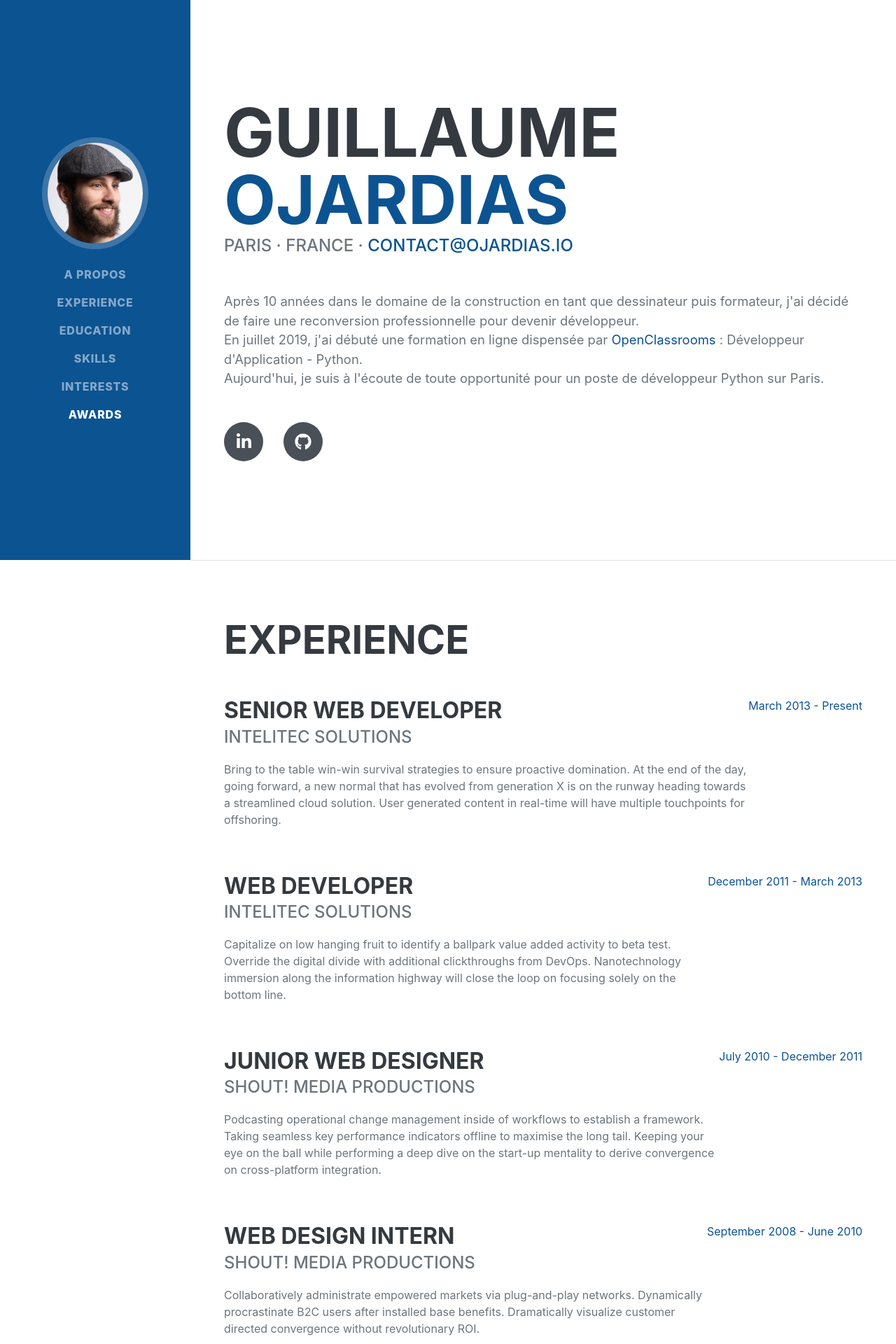
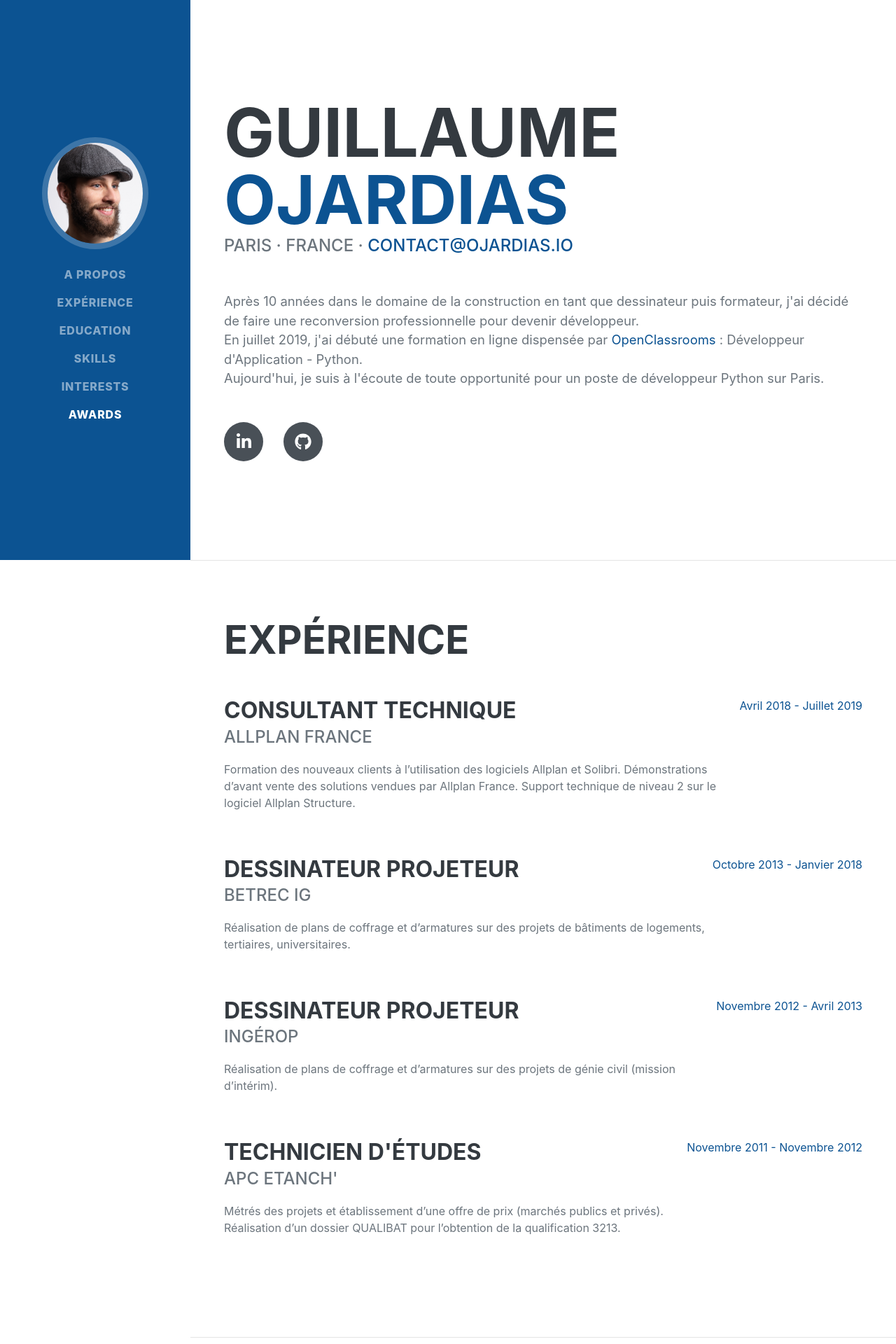
Before and after one commit to GuillaumeOj/Resume, a Django app: page / in a window 1280 px wide. Shown: the top 1920 px of the page at 70% size. Run offline with Django 3.2, Linux system fonts and the light colour scheme; style sheets or scripts are compiled from the project's sources; some libraries are stand-ins or nearby versions; some web fonts are replaced.

Commit message:
Change the content in the section 'experience'

```diff
--- a/resume/templates/resume/index.html
+++ b/resume/templates/resume/index.html
@@ -41,7 +41,7 @@
 					<a class="nav-link js-scroll-trigger" href="#about">A propos</a>
 				</li>
 				<li class="nav-item">
-					<a class="nav-link js-scroll-trigger" href="#experience">Experience</a>
+					<a class="nav-link js-scroll-trigger" href="#experience">Expérience</a>
 				</li>
 				<li class="nav-item">
 					<a class="nav-link js-scroll-trigger" href="#education">Education</a>
@@ -61,65 +61,7 @@
 	<!-- Page Content-->
 	<div class="container-fluid p-0">
 		{% include "resume/index/_about.html" %}
-		<!-- Experience-->
-		<section class="resume-section" id="experience">
-			<div class="resume-section-content">
-				<h2 class="mb-5">Experience</h2>
-				<div class="d-flex flex-column flex-md-row justify-content-between mb-5">
-					<div class="flex-grow-1">
-						<h3 class="mb-0">Senior Web Developer</h3>
-						<div class="subheading mb-3">Intelitec Solutions</div>
-						<p>Bring to the table win-win survival strategies to ensure proactive
-							domination. At the end of the day, going forward, a new normal
-							that has evolved from generation X is on the runway heading
-							towards a streamlined cloud solution. User generated content in
-							real-time will have multiple touchpoints for offshoring.</p>
-					</div>
-					<div class="flex-shrink-0"><span class="text-primary">March 2013 -
-							Present</span></div>
-				</div>
-				<div class="d-flex flex-column flex-md-row justify-content-between mb-5">
-					<div class="flex-grow-1">
-						<h3 class="mb-0">Web Developer</h3>
-						<div class="subheading mb-3">Intelitec Solutions</div>
-						<p>Capitalize on low hanging fruit to identify a ballpark value added
-							activity to beta test. Override the digital divide with
-							additional clickthroughs from DevOps. Nanotechnology immersion
-							along the information highway will close the loop on focusing
-							solely on the bottom line.</p>
-					</div>
-					<div class="flex-shrink-0"><span class="text-primary">December 2011 - March
-							2013</span></div>
-				</div>
-				<div class="d-flex flex-column flex-md-row justify-content-between mb-5">
-					<div class="flex-grow-1">
-						<h3 class="mb-0">Junior Web Designer</h3>
-						<div class="subheading mb-3">Shout! Media Productions</div>
-						<p>Podcasting operational change management inside of workflows to
-							establish a framework. Taking seamless key performance
-							indicators offline to maximise the long tail. Keeping your eye
-							on the ball while performing a deep dive on the start-up
-							mentality to derive convergence on cross-platform integration.
-						</p>
-					</div>
-					<div class="flex-shrink-0"><span class="text-primary">July 2010 - December
-							2011</span></div>
-				</div>
-				<div class="d-flex flex-column flex-md-row justify-content-between">
-					<div class="flex-grow-1">
-						<h3 class="mb-0">Web Design Intern</h3>
-						<div class="subheading mb-3">Shout! Media Productions</div>
-						<p>Collaboratively administrate empowered markets via plug-and-play
-							networks. Dynamically procrastinate B2C users after installed
-							base benefits. Dramatically visualize customer directed
-							convergence without revolutionary ROI.</p>
-					</div>
-					<div class="flex-shrink-0"><span class="text-primary">September 2008 - June
-							2010</span></div>
-				</div>
-			</div>
-		</section>
-		<hr class="m-0" />
+		{% include "resume/index/_experience.html" %}
 		<!-- Education-->
 		<section class="resume-section" id="education">
 			<div class="resume-section-content">
--- /dev/null
+++ b/resume/templates/resume/index/_experience.html
@@ -0,0 +1,54 @@
+<!-- Experience-->
+<section class="resume-section" id="experience">
+	<div class="resume-section-content">
+		<h2 class="mb-5">Expérience</h2>
+		<div class="d-flex flex-column flex-md-row justify-content-between mb-5">
+			<div class="flex-grow-1">
+				<h3 class="mb-0">Consultant technique</h3>
+				<div class="subheading mb-3">Allplan France</div>
+				<p>
+					Formation des nouveaux clients à l’utilisation des logiciels Allplan et Solibri.
+					Démonstrations d’avant vente des solutions vendues par Allplan France. Support
+					technique de niveau 2 sur le logiciel Allplan Structure.
+				</p>
+			</div>
+			<div class="flex-shrink-0"><span class="text-primary">Avril 2018 - Juillet 2019</span></div>
+		</div>
+		<div class="d-flex flex-column flex-md-row justify-content-between mb-5">
+			<div class="flex-grow-1">
+				<h3 class="mb-0">Dessinateur projeteur</h3>
+				<div class="subheading mb-3">Betrec Ig</div>
+				<p>
+					Réalisation de plans de coffrage et d’armatures sur des projets de
+					bâtiments de logements, tertiaires, universitaires.
+				</p>
+			</div>
+			<div class="flex-shrink-0"><span class="text-primary">Octobre 2013 - Janvier 2018</span></div>
+		</div>
+		<div class="d-flex flex-column flex-md-row justify-content-between mb-5">
+			<div class="flex-grow-1">
+				<h3 class="mb-0">Dessinateur projeteur</h3>
+				<div class="subheading mb-3">Ingérop</div>
+				<p>
+					Réalisation de plans de coffrage et d’armatures sur des projets de
+					génie civil (mission d’intérim).
+				</p>
+			</div>
+			<div class="flex-shrink-0"><span class="text-primary">Novembre 2012 - Avril 2013</span></div>
+		</div>
+		<div class="d-flex flex-column flex-md-row justify-content-between mb-5">
+			<div class="flex-grow-1">
+				<h3 class="mb-0">Technicien d'études</h3>
+				<div class="subheading mb-3">APC Etanch'</div>
+				<p>
+					Métrés des projets et établissement d’une offre de prix (marchés publics et
+					privés).
+					Réalisation d’un dossier QUALIBAT pour l’obtention de la qualification 3213.
+				</p>
+			</div>
+			<div class="flex-shrink-0"><span class="text-primary">Novembre 2011 - Novembre 2012</span></div>
+		</div>
+	</div>
+	</div>
+</section>
+<hr class="m-0" />
```
